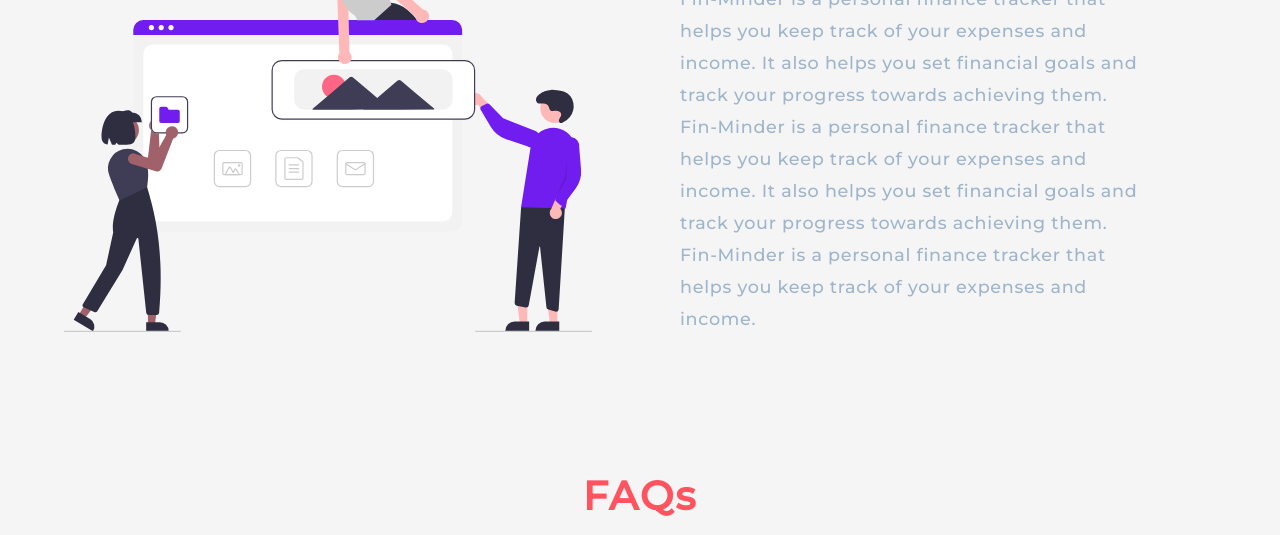
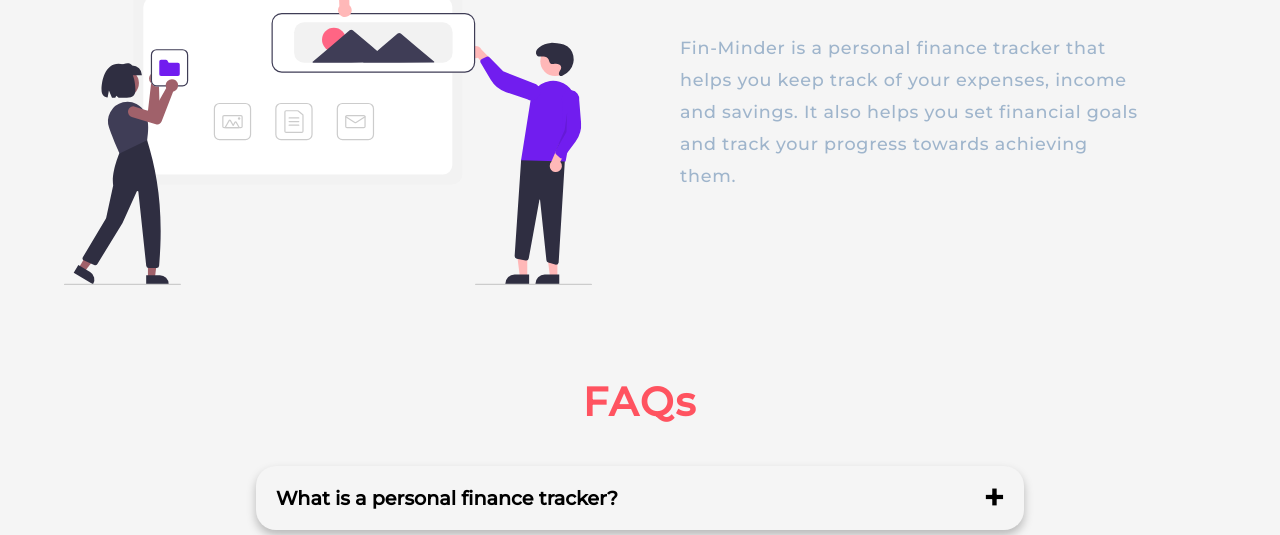
Before and after one commit to adityakanu/Fin-Minder, a plain HTML site: page index.html in a window 1280 px wide. Shown: the part 754-1289 px from the top of the page. Drawn offline with Linux system fonts and the light colour scheme.

Commit message:
Update index.html

```diff
--- a/index.html
+++ b/index.html
@@ -58,11 +58,9 @@
 
         <section class="aright">
             <h1>About Us</h1>
-            <p>Fin-Minder is a personal finance tracker that helps you keep track of your expenses and income.
+            <p>Fin-Minder is a personal finance tracker that helps you keep track of your expenses, income and savings.
             It also helps you set financial goals and track your progress towards achieving them.
-            Fin-Minder is a personal finance tracker that helps you keep track of your expenses and income.
-            It also helps you set financial goals and track your progress towards achieving them.
-            Fin-Minder is a personal finance tracker that helps you keep track of your expenses and income.
+
 
 
             </p>
```
